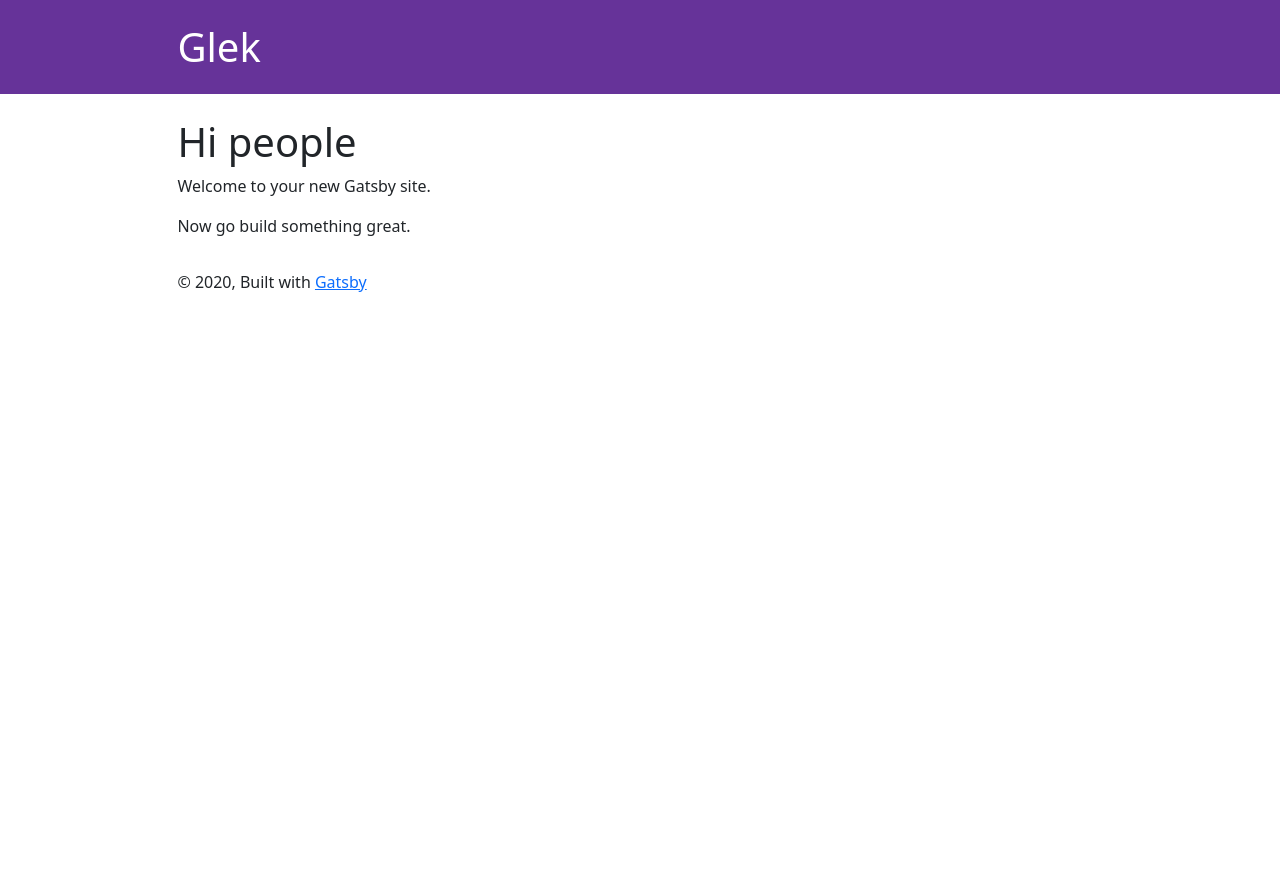
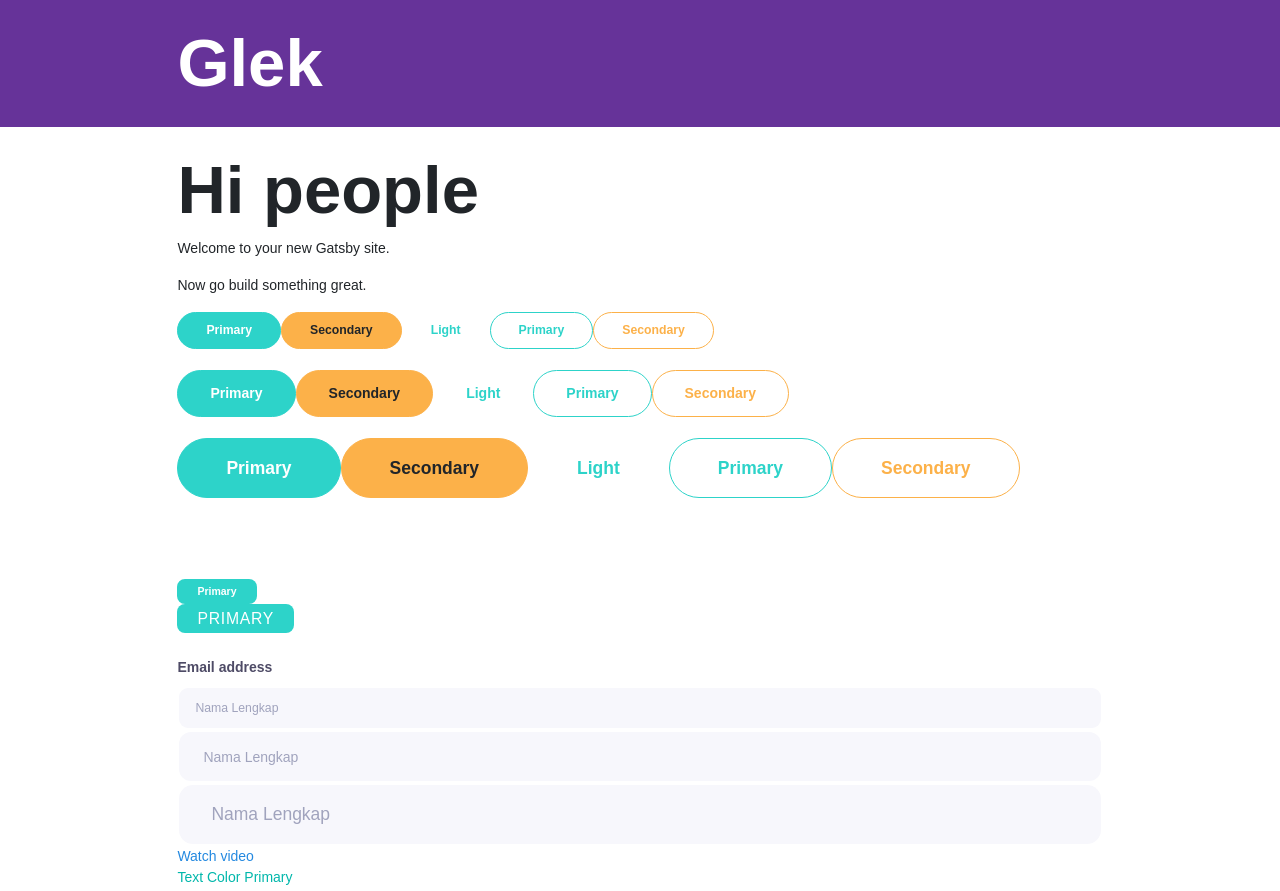
Before and after one commit to alkaff-studio/glek-landing, a Gatsby site: page / in a window 1280 px wide. Shown: the top 891 px of the page. Before the commit the page ends 800 px from the top, so only its background shows below. Built offline with nearby package versions, Linux system fonts and the light colour scheme; Gatsby itself is replaced by a stand-in of ours.

Commit message:
Theming bootstrap for glek

```diff
--- a/package.json
+++ b/package.json
@@ -16,7 +16,7 @@
   },
   "license": "0BSD",
   "dependencies": {
-    "bootstrap": "^5.0.0-beta1",
+    "bootstrap": "^4.5.3",
     "gatsby": "^2.26.1",
     "gatsby-image": "^2.7.0",
     "gatsby-plugin-image": "^0.3.1",
--- a/src/pages/index.tsx
+++ b/src/pages/index.tsx
@@ -10,6 +10,37 @@
     <h1>Hi people</h1>
     <p>Welcome to your new Gatsby site.</p>
     <p>Now go build something great.</p>
+    <button className="btn btn-primary btn-sm">Primary</button>
+    <button className="btn btn-secondary btn-sm">Secondary</button>
+    <button className="btn btn-light btn-sm">Light</button>
+    <button className="btn btn-outline-primary btn-sm">Primary</button>
+    <button className="btn btn-outline-secondary btn-sm">Secondary</button>
+    <button className="btn btn-outline-light btn-sm">Light</button>
+    <br/><br/>
+    <button className="btn btn-primary">Primary</button>
+    <button className="btn btn-secondary">Secondary</button>
+    <button className="btn btn-light">Light</button>
+    <button className="btn btn-outline-primary">Primary</button>
+    <button className="btn btn-outline-secondary">Secondary</button>
+    <button className="btn btn-outline-light">Light</button>
+    <br/><br/>
+    <button className="btn btn-primary btn-lg">Primary</button>
+    <button className="btn btn-secondary btn-lg">Secondary</button>
+    <button className="btn btn-light btn-lg">Light</button>
+    <button className="btn btn-outline-primary btn-lg">Primary</button>
+    <button className="btn btn-outline-secondary btn-lg">Secondary</button>
+    <button className="btn btn-outline-light btn-lg">Light</button>
+    <br/><br/>
+    <span className="badge badge-primary">Primary</span>
+    <h5>
+      <span className="badge badge-primary">Primary</span>
+    </h5>
+    <label for="exampleInputEmail1" className="col-form-label">Email address</label>
+    <input type="text" className="form-control form-control-sm" placeholder="Nama Lengkap"/>
+    <input type="text" className="form-control" placeholder="Nama Lengkap"/>
+    <input type="text" className="form-control form-control-lg" placeholder="Nama Lengkap"/>
+    <a href="#">Watch video</a>
+    <p className="text-primary-dark">Text Color Primary</p>
   </Layout>
 )
 
--- a/src/scss/app.scss
+++ b/src/scss/app.scss
@@ -0,0 +1,69 @@
+// Required
+@import "./variable-sites/variable-sites";
+@import "~bootstrap/scss/functions";
+@import "~bootstrap/scss/variables";
+@import "~bootstrap/scss/mixins";
+
+@each $color, $value in $theme-colors {
+    .swatch-#{$color} {
+        background-color: $value;
+        color: color-contrast($value);
+    }
+}
+
+// BUTTON FIXER
+.btn-primary {
+    color: white;
+
+    &:hover {
+        color: white;
+    }
+}
+.btn-outline-primary {
+    &:hover {
+        color: white;
+    }
+}
+
+.btn-light {
+    color: $colorPrimary;
+
+    &:hover {
+        background-color: $grayscaleBackground;
+        border-color: $grayscaleBackground;
+        color: $colorPrimaryDark;
+    }
+
+    &:focus {
+        background-color: $grayscaleInputBackground;
+        border-color: $grayscaleInputBackground;
+        color: $colorPrimaryDark;
+    }
+}
+
+.btn-light:not(:disabled):not(.disabled):active,
+.btn-light:not(:disabled):not(.disabled).active,
+.show > .btn-light.dropdown-toggle {
+    background-color: $grayscaleInputBackground;
+    border-color: $grayscaleBackground;
+    color: $colorPrimaryDark;
+}
+
+// BADGE FIXER
+.badge-primary {
+    color: white;
+}
+h1, h2, h3, h4, h5, h6 {
+    .badge-primary {
+        font-weight: 400;
+        text-transform: uppercase;
+        letter-spacing: 0.75px;
+    }
+}
+
+// FORM LABEL FIXER
+.col-form-label {
+    color: $grayscaleBody;
+    font-weight: 600;
+    padding-bottom: .5rem;
+}
--- a/src/scss/bootstrap.scss
+++ b/src/scss/bootstrap.scss
@@ -1 +1,2 @@
+@import "./variable-sites/variable-sites";
 @import "~bootstrap/scss/bootstrap";
--- /dev/null
+++ b/src/scss/variable-sites/_bootstrap.scss
@@ -0,0 +1,83 @@
+// Options
+$enable-shadows: true !default;
+
+// Color system
+$primary:       $colorPrimary !default;
+$secondary:     $colorAccent !default;
+$light:         white !default;
+
+$theme-colors:(
+    "primary-dark": $colorPrimaryDark
+) !default;
+
+// Fonts
+$font-family-sans-serif: $font__text;
+
+$font-size-base:              0.875rem !default; // Assumes the browser default, typically `16px`
+$font-size-lg:                $font-size-base * 1.25 !default;
+$font-size-sm:                $font-size-base * .875 !default;
+
+$h1-font-size: $font__size-h1;
+$h2-font-size: $font__size-h2;
+$h3-font-size: $font__size-h3;
+$h4-font-size: $font__size-h4;
+$h5-font-size: $font__size-h5;
+$h6-font-size: $font__size-h6;
+$headings-font-weight: 900;
+
+// LINK
+$link-color:                  $colorSecondary !default;
+$link-hover-decoration:       none !default;
+
+// Buttons
+$btn-padding-y:               12px !default;
+$btn-padding-x:               32px !default;
+
+$btn-padding-y-sm:            8px !default;
+$btn-padding-x-sm:            28px !default;
+
+$btn-padding-y-lg:            16px !default;
+$btn-padding-x-lg:            48px !default;
+
+$btn-border-width:            1px !default;
+$btn-font-weight:             bold !default;
+
+$btn-box-shadow:              none !default;
+// $btn-focus-box-shadow:        inset 0px -4px 0px rgba(0, 0, 0, 0.06) !important !default;
+
+$btn-border-radius:           9999px !default;
+$btn-border-radius-lg:        9999px !default;
+$btn-border-radius-sm:        9999px !default;
+
+// Inputs
+$input-bg:                              $grayscaleBackground !default;
+
+$input-font-size:                       14px !default;
+
+$input-padding-y:                       .875rem !default;
+$input-padding-x:                       1.5rem !default;
+
+$input-padding-y-sm:                    .675rem !default;
+$input-padding-x-sm:                    1rem !default;
+
+$input-padding-y-lg:                    1rem !default;
+$input-padding-x-lg:                    2rem !default;
+
+$input-border-color:                    transparent !default;
+$input-border-width:                    2px !default;
+$input-box-shadow:                      none !default;
+
+$input-border-radius:                   14px !default;
+$input-border-radius-lg:                16px !default;
+$input-border-radius-sm:                11px!default;
+
+$input-focus-bg:                        $grayscaleOffWhite !default;
+$input-focus-border-color:              $colorPrimaryDark !default;
+$input-focus-box-shadow:                none !default;
+
+$input-placeholder-color:               $grayscalePlaceholder !default;
+
+// Badges
+$badge-padding-y:                   7px !default;
+$badge-padding-x:                   20px !default;
+$badge-border-radius:               8px !default;
--- /dev/null
+++ b/src/scss/variable-sites/_colors.scss
@@ -0,0 +1,20 @@
+$colorPrimary: #2dd3c9;
+$colorPrimaryDark: #00b7ab;
+$colorPrimaryLight: #a4fff9;
+
+$colorSecondary: #2489e0;
+$colorSecondaryDark: #0056a2;
+$colorSecondaryLight: #a4d5ff;
+
+$colorAccent: #fcb149;
+$colorAccentDark: #a25e00;
+$colorAccentLight: #ffd9a4;
+
+$grayscaleTitleActive: #14142b;
+$grayscaleBody: #4e4b66;
+$grayscaleLabel: #6e7191;
+$grayscalePlaceholder: #a0a3bd;
+$grayscaleLine: #d9dbe9;
+$grayscaleInputBackground: #eff0f6;
+$grayscaleBackground: #f7f7fc;
+$grayscaleOffWhite: #fcfcfc;
--- /dev/null
+++ b/src/scss/variable-sites/_typography.scss
@@ -0,0 +1,19 @@
+$font__display: 'Poppins', sans-serif;
+$font__text: 'Poppins', sans-serif;
+$font__code: Monaco, Consolas, "Andale Mono", "DejaVu Sans Mono", monospace;
+$font__pre: "Courier 10 Pitch", Courier, monospace;
+$font__line-height-body: 1.5;
+$font__line-height-pre: 1.6;
+
+$font__size-base: 14px;
+$font__size-scale: 1.333;
+$font__size-lg: 24px;
+$font__size-md: 18px;
+$font__size-sm: 16px;
+$font__size-xs: 14px;
+$font__size-h1: 67px;
+$font__size-h2: 50px;
+$font__size-h3: 37px;
+$font__size-h4: 28px;
+$font__size-h5: 21px;
+$font__size-h6: 16px;
--- /dev/null
+++ b/src/scss/variable-sites/_variable-sites.scss
@@ -0,0 +1,3 @@
+@import "colors";
+@import "typography";
+@import "bootstrap";
```
Also changed, not shown: 1 other file.
